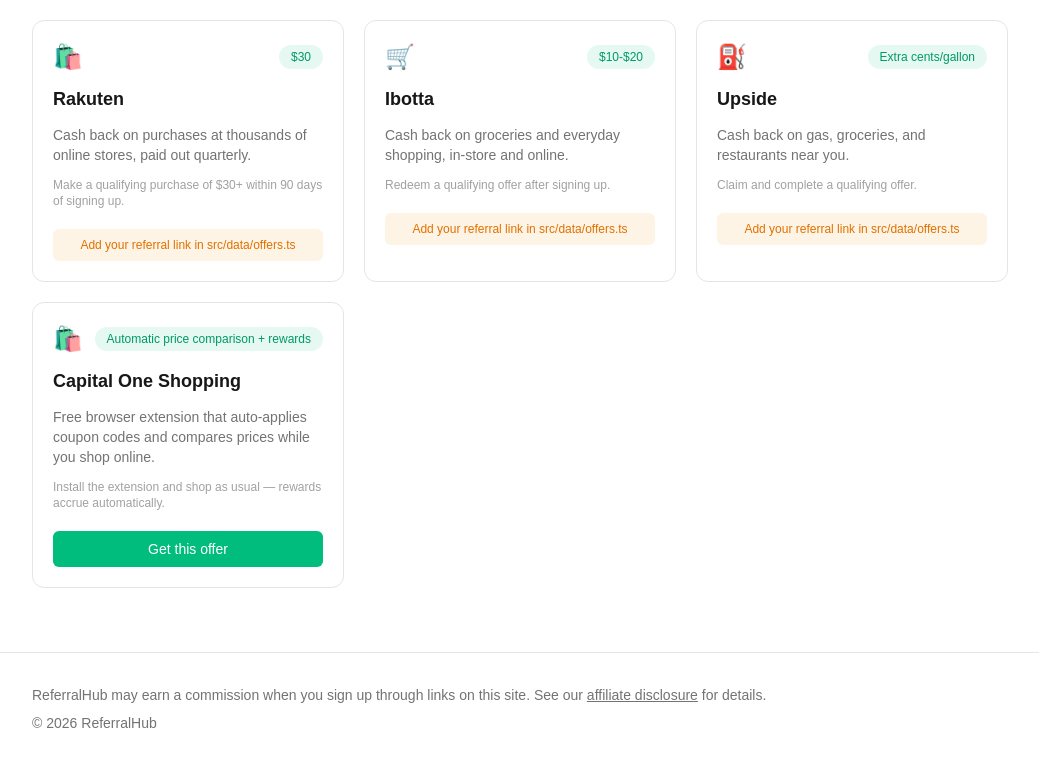
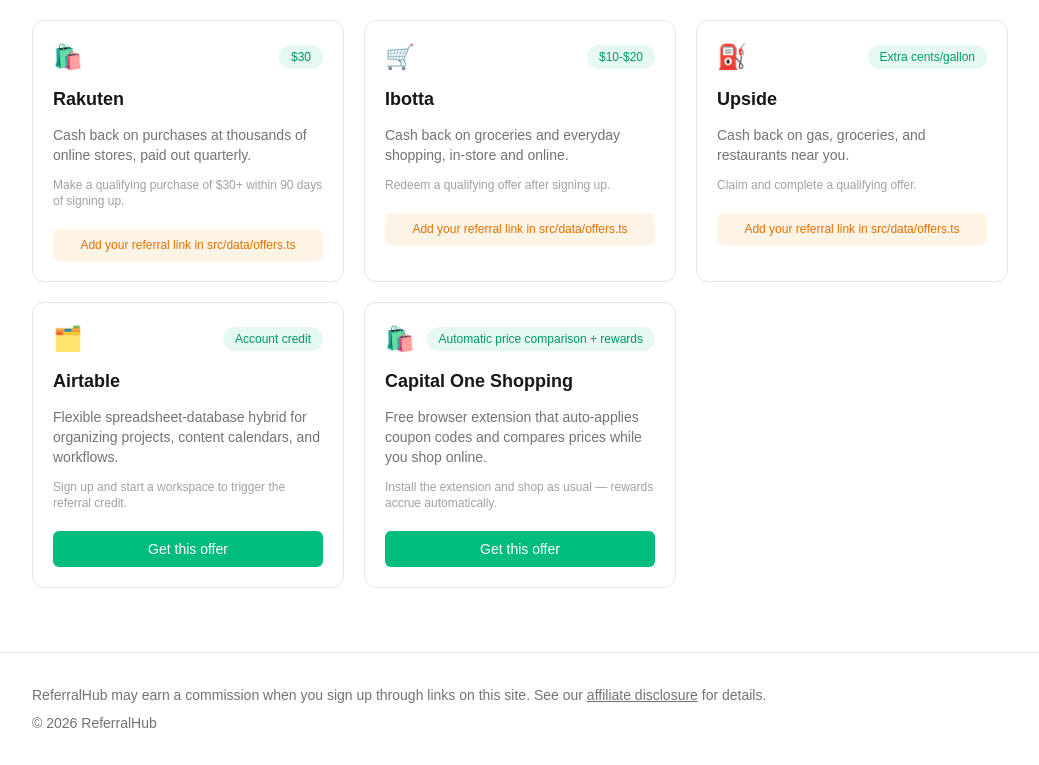
Before and after one commit to skippermaquina-del/referalhub, a Next.js app: page /offers in a window 1280 px wide. Shown: the part 1725-2490 px from the top of the page, without its empty margins (120-1159 px from the left). Built offline with nearby package versions, Linux system fonts and the light colour scheme.

Commit message:
Add real referral link for Airtable
Co-Authored-By: Claude Sonnet 5 <noreply@anthropic.com>

```diff
--- a/src/data/offers.ts
+++ b/src/data/offers.ts
@@ -236,6 +236,17 @@ export const offers: Offer[] = [
     referralUrl: "REPLACE_ME",
   },
   {
+    slug: "airtable",
+    name: "Airtable",
+    category: "apps",
+    emoji: "🗂️",
+    bonus: "Account credit",
+    description:
+      "Flexible spreadsheet-database hybrid for organizing projects, content calendars, and workflows.",
+    requirements: "Sign up and start a workspace to trigger the referral credit.",
+    referralUrl: "https://airtable.com/invite/r/7TlWU5Vu",
+  },
+  {
     slug: "capital-one-shopping",
     name: "Capital One Shopping",
     category: "apps",
```
